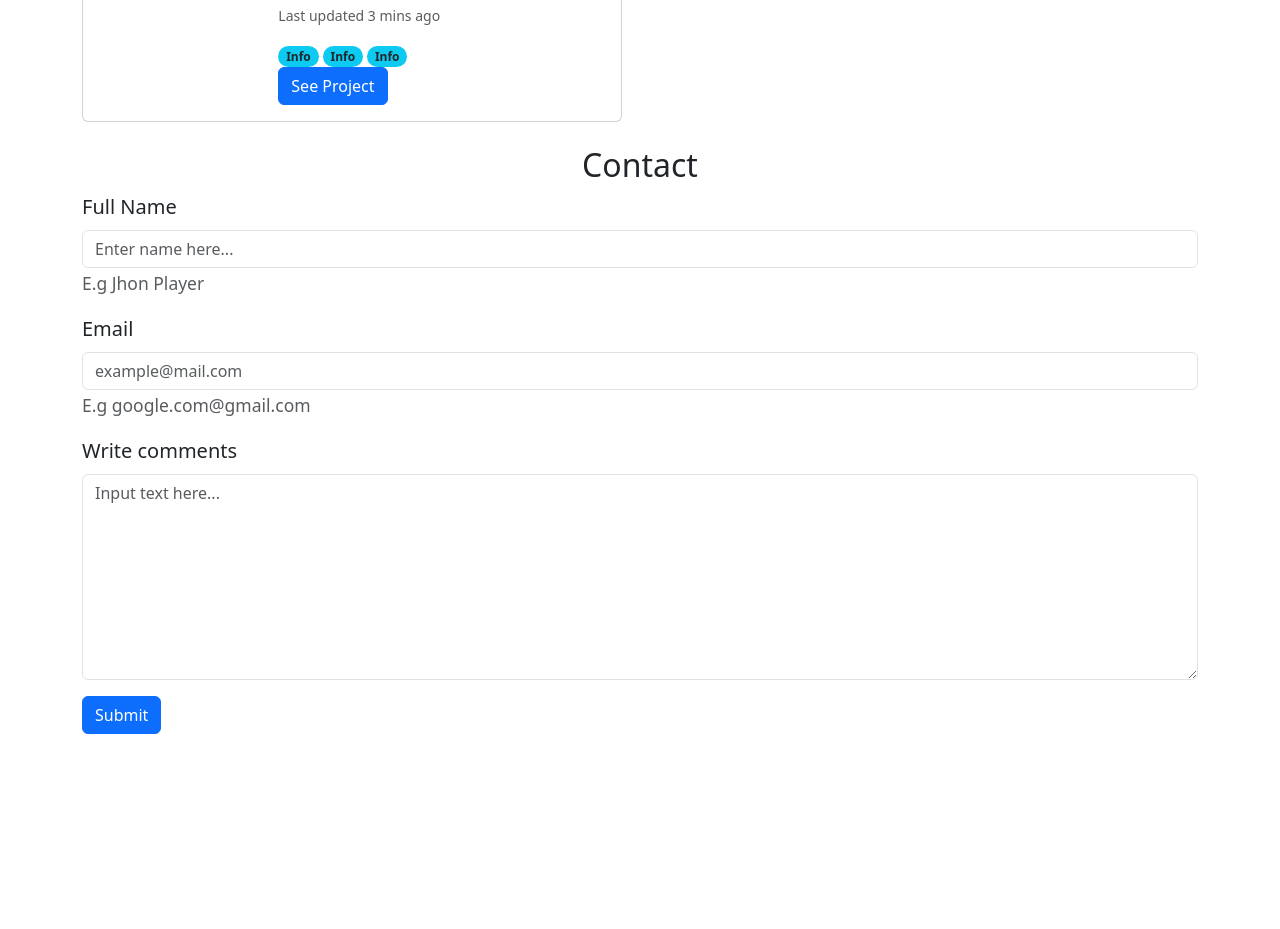
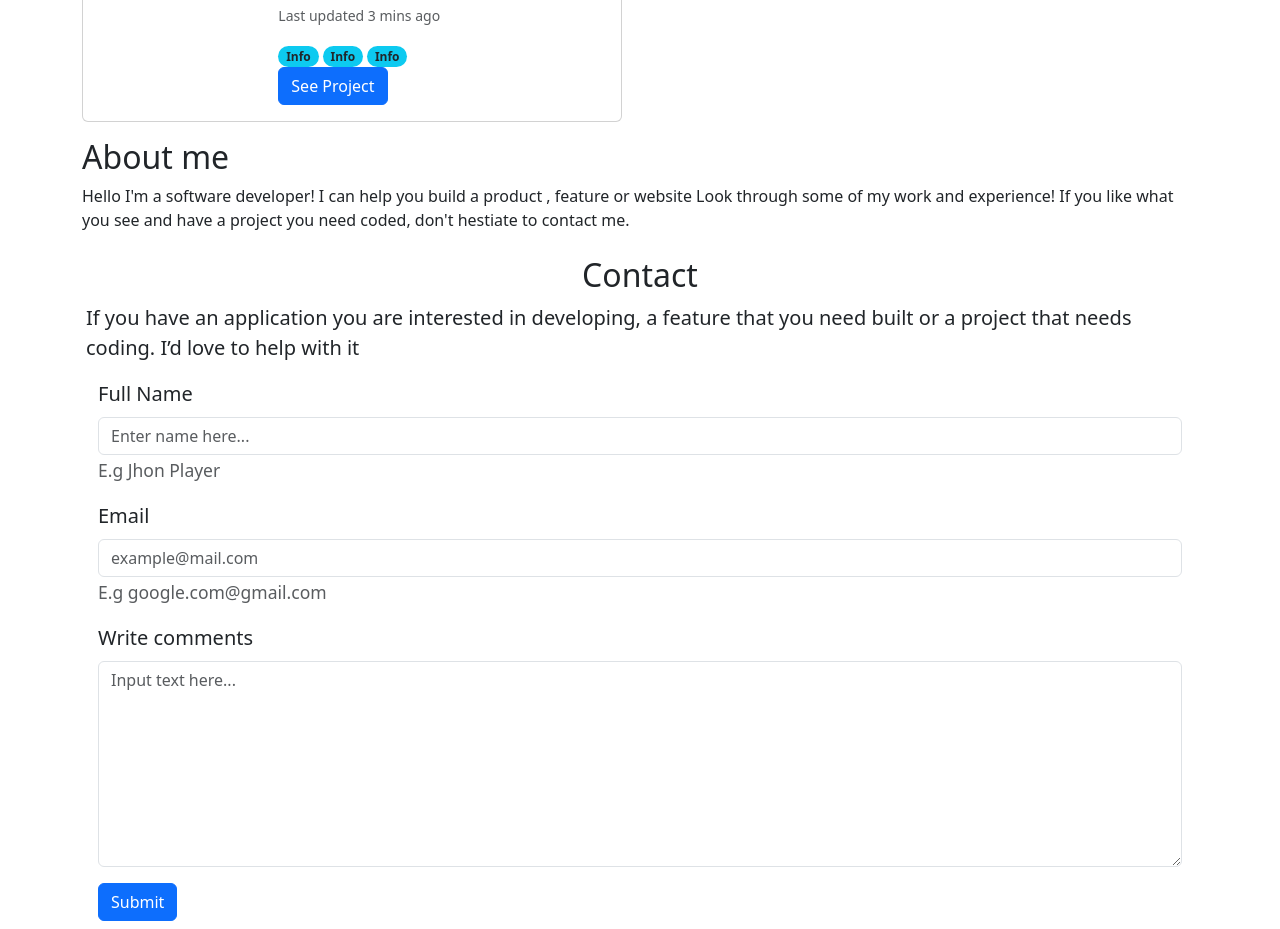
Before and after one commit to MoyasiGinko/Portfolio-Bootstrap, a website: page index.html in a window 1280 px wide. Shown: the part 1073-2002 px from the top of the page. Before the commit the page ends 1815 px from the top, so only its background shows below. Drawn offline with nearby package versions, Linux system fonts and the light colour scheme.

Commit message:
Update and modify the index.html file

```diff
--- a/index.html
+++ b/index.html
@@ -12,22 +12,22 @@
   </head>
   <body>
     <div class="container-fluid">
-        <header>
+        <header class="heading">
             <nav id="navbar-example2" class="navbar navbar-expand-lg navbar-light bg-light">
                 <div class="container-fluid">
                 <a class="navbar-brand" href="#">Navbar</a>
-                <button class="navbar-toggler" type="button" data-bs-toggle="collapse" data-bs-target="#navbarNavAltMarkup" aria-controls="navbarNavAltMarkup" aria-expanded="false" aria-label="Toggle navigation">
+                <button class="navbar-toggler justify-content-end" type="button" data-bs-toggle="collapse" data-bs-target="#navbarNavAltMarkup" aria-controls="navbarNavAltMarkup" aria-expanded="false" aria-label="Toggle navigation">
                     <span class="navbar-toggler-icon"></span>
                 </button>
-                <ul class="nav justify-content-end">
+                <ul id="navbarNavAltMarkup" class="nav">
                     <li class="nav-item">
                     <a class="nav-link" href="#portfolio">Portfolio</a>
                     </li>
                     <li class="nav-item">
-                    <a class="nav-link" href="#scrollspyHeading2">About</a>
+                    <a class="nav-link" href="#about">About</a>
                     </li>
                     <li class="nav-item">
-                    <a class="nav-link" href="#scrollspyHeading3">Contact</a>
+                    <a class="nav-link" href="#contact">Contact</a>
                     </li>
                 </ul>
                 </div>
@@ -175,9 +175,31 @@
           </div>
         </div>
     </div>
-    <section class="contact-form form-control-lg">
-        <div class="contact-header">
-            <h2 class="heading text-lg-center">Contact</h2>
+    <section id="about" class="about container">
+        <div>
+            <div>
+                <div>
+                    <h2>About me</h2>
+                </div>
+                <div>
+                    <p>Hello I'm a software developer! I can help you build a product , feature or website Look
+                        through some of my work and experience!
+                        If you like what you see and have a project you need coded, don't hestiate to contact me.</p>
+                </div>
+            </div>
+        </div>
+    </section>
+    <section id="contact" class="contact-form form-control-lg container">
+        <div class="contact-header" class="contact-header align-items-lg-center">
+            <div>
+                <div>
+                    <h2 class="heading text-lg-center">Contact</h2>
+                </div>
+                <div>
+                    <p class="msg">If you have an application you are interested in developing, a feature that you
+                        need built or a project that needs coding. I’d love to help with it</p>
+                </div>
+            </div>
         </div>
         <div class="container">
                 <div class="mb-3">
```
